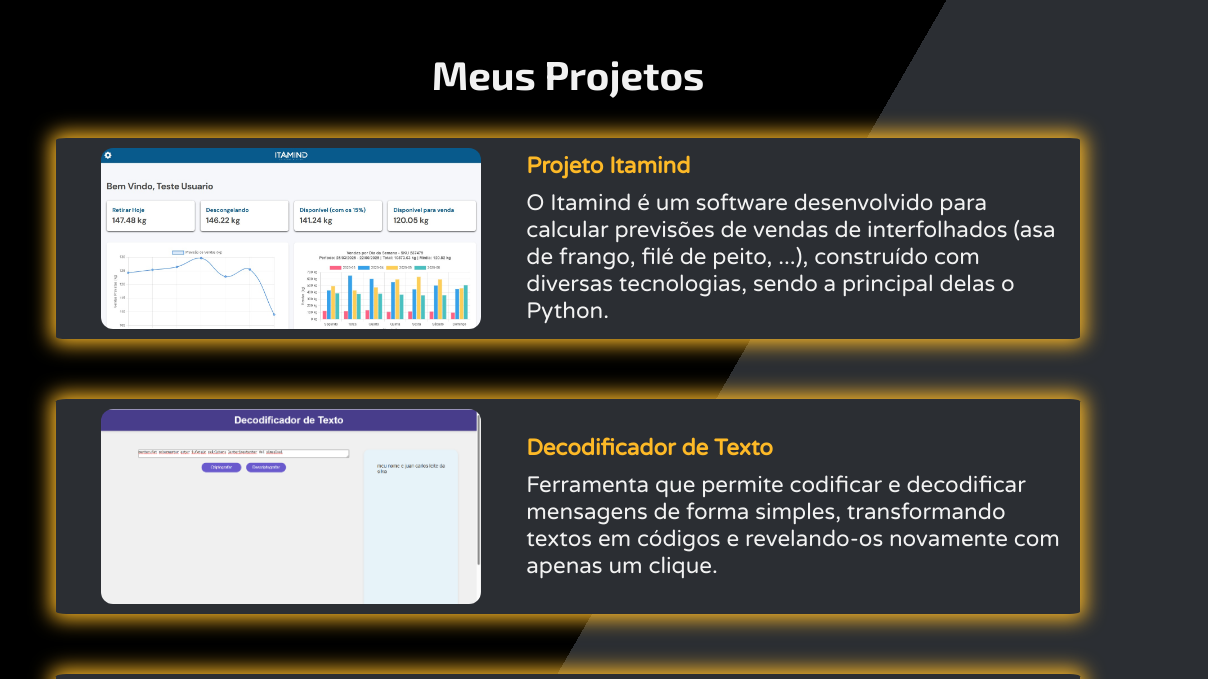
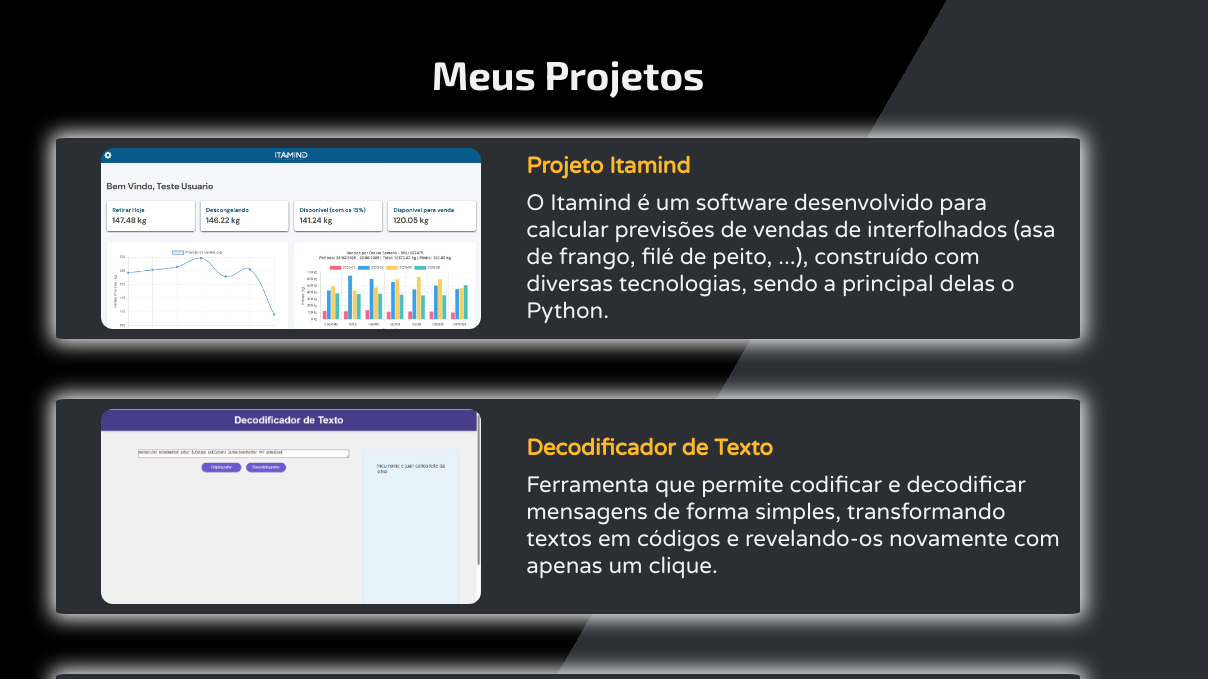
Before and after one commit to Juanzito2017/portfolio-v2, a plain HTML site: page projects.html in a window 1280 px wide. Shown: the part 122-801 px from the top of the page, 72-1280 px from the left. Drawn offline with Linux system fonts and the light colour scheme.

Commit message:
últimos ajustes antes do pitch

```diff
--- a/styles/style.css
+++ b/styles/style.css
@@ -322,7 +322,7 @@
     flex-wrap: wrap;
     background-color: #2B2E33;
     border-radius: 1%;
-    box-shadow: 0 0 20px 5px var(--cor-secundaria);
+    box-shadow: 0 0 20px 5px var(--cor-terciaria);
     padding: 1%;
 }
 
```
